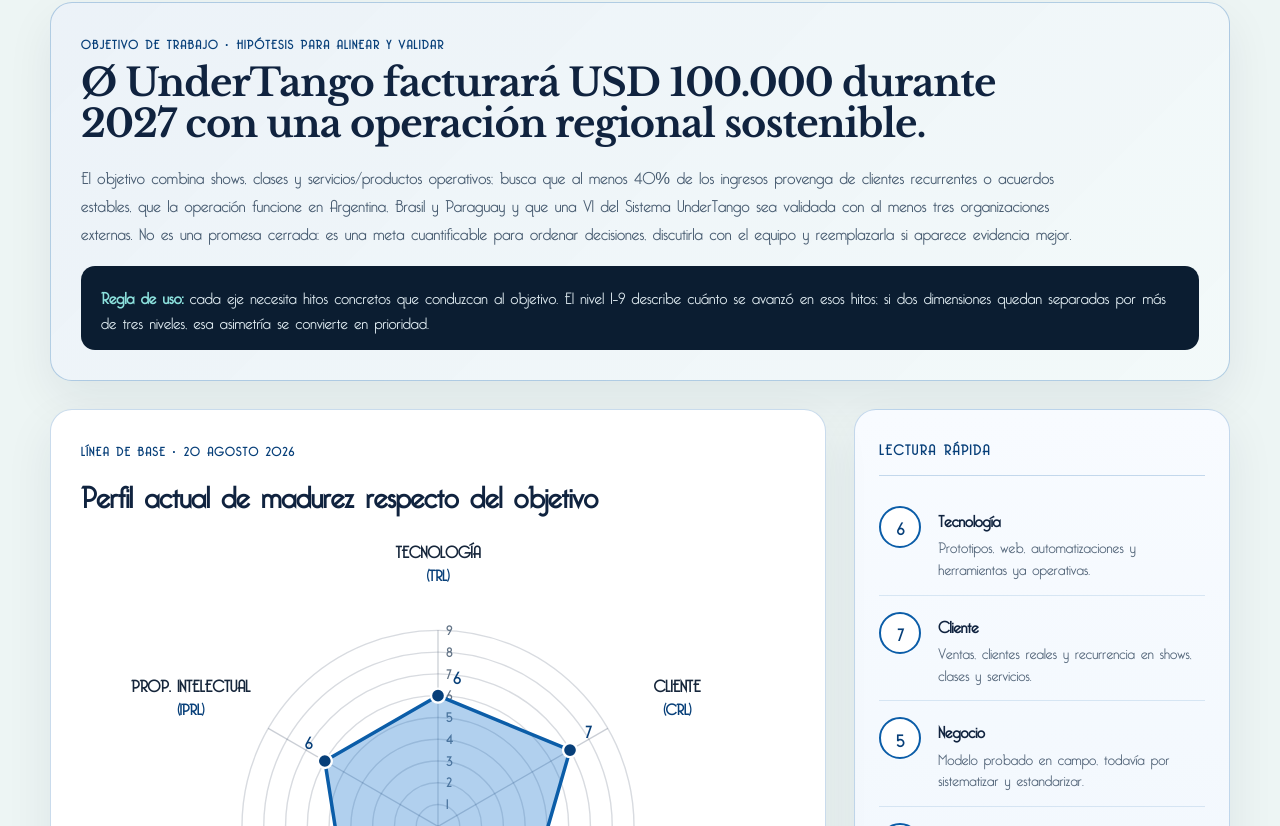
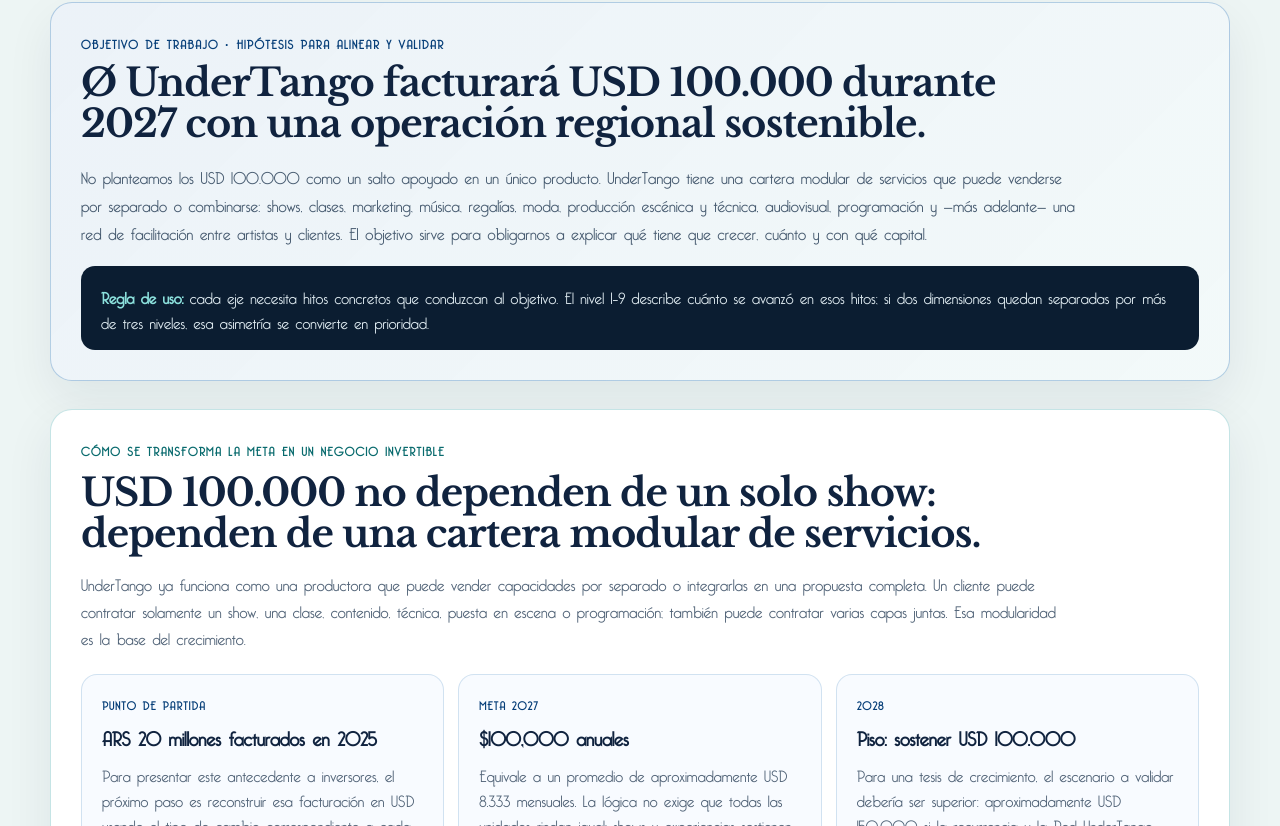
Before and after one commit to O-UnderTango-Club/UnderTangoWEBNextJS, a Next.js app: page /elitros in a window 1280 px wide. Shown: the part 2014-2840 px from the top of the page. Built offline with nearby package versions, Linux system fonts and the light colour scheme.

Commit message:
ÉLITROS: explicar tesis de ingresos e inversión 2027

```diff
--- a/app/elitros/page.tsx
+++ b/app/elitros/page.tsx
@@ -1,4 +1,5 @@
 import "./elitros.css";
+import InvestorCase from "./InvestorCase";
 
 const businessModelDoc =
   "https://docs.google.com/document/d/1s2bI10gDtYp8TjXPduSVDV6EFC-9sVfa724Ev0lvNdE/edit?usp=drivesdk";
@@ -237,11 +238,11 @@
             <div className="elitros-objective-label">Objetivo de trabajo · hipótesis para alinear y validar</div>
             <h3 id="objetivo-kth-title">Ø UnderTango facturará USD 100.000 durante 2027 con una operación regional sostenible.</h3>
             <p>
-              El objetivo combina shows, clases y servicios/productos operativos; busca que al menos 40% de los
-              ingresos provenga de clientes recurrentes o acuerdos estables, que la operación funcione en Argentina,
-              Brasil y Paraguay y que una V1 del Sistema UnderTango sea validada con al menos tres organizaciones
-              externas. No es una promesa cerrada: es una meta cuantificable para ordenar decisiones, discutirla con el
-              equipo y reemplazarla si aparece evidencia mejor.
+              No planteamos los USD 100.000 como un salto apoyado en un único producto. UnderTango tiene una cartera
+              modular de servicios que puede venderse por separado o combinarse: shows, clases, marketing, música,
+              regalías, moda, producción escénica y técnica, audiovisual, programación y —más adelante— una red de
+              facilitación entre artistas y clientes. El objetivo sirve para obligarnos a explicar qué tiene que crecer,
+              cuánto y con qué capital.
             </p>
             <div className="elitros-objective-principle">
               <strong>Regla de uso:</strong> cada eje necesita hitos concretos que conduzcan al objetivo. El nivel 1–9
@@ -249,6 +250,8 @@
               esa asimetría se convierte en prioridad.
             </div>
           </div>
+
+          <InvestorCase />
 
           <div className="elitros-maturity-board">
             <div className="elitros-radar-column">
@@ -481,9 +484,10 @@
         <div className="elitros-shell">
           <p>Ø UnderTango · Aprendizaje aplicado · ÉLITROS 2026</p>
           <p className="elitros-disclaimer">
-            Los niveles KTH IRL mostrados son una hipótesis de trabajo interna para orientar decisiones y evidencia; no
-            constituyen una certificación oficial del modelo. El experimento de red y app es un prototipo de UnderTango
-            para explorar colaboración y aprendizaje y no es un producto oficial del programa ÉLITROS.
+            Los niveles KTH IRL, la meta de facturación, la necesidad de capital y las estructuras de retorno mostradas
+            son hipótesis internas para orientar discusión, validación y evidencia; no constituyen una certificación,
+            oferta pública de inversión ni promesa de rendimiento. El experimento de red y app es un prototipo de
+            UnderTango y no un producto oficial del programa ÉLITROS.
           </p>
         </div>
       </footer>
```
